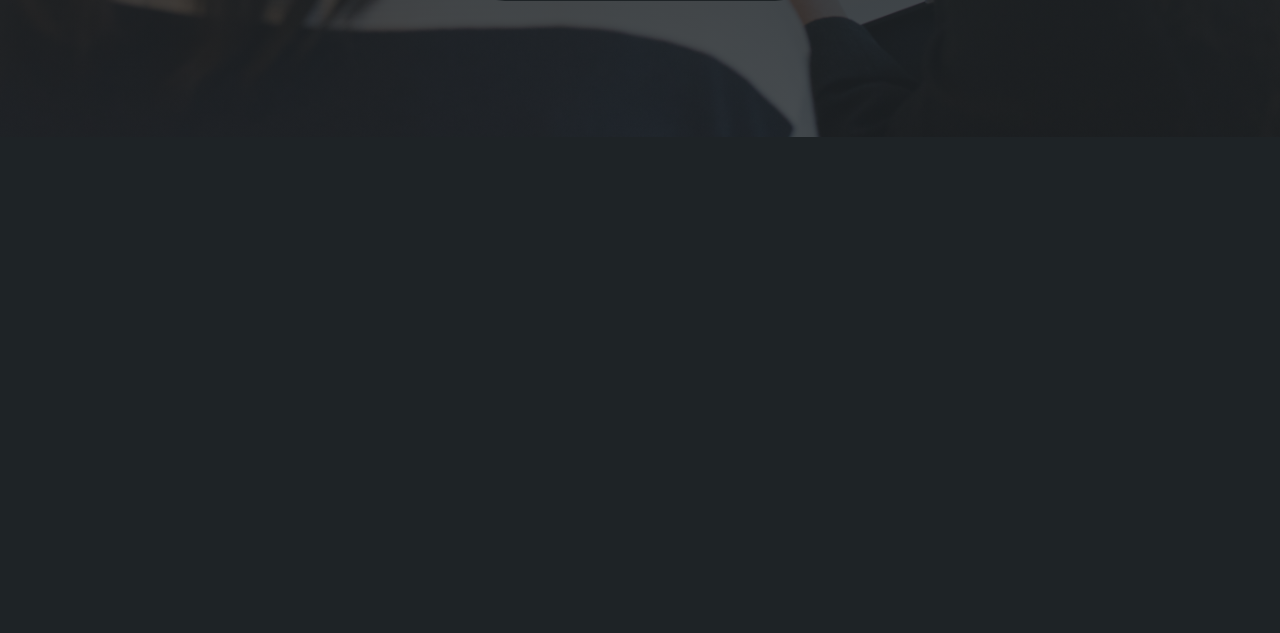
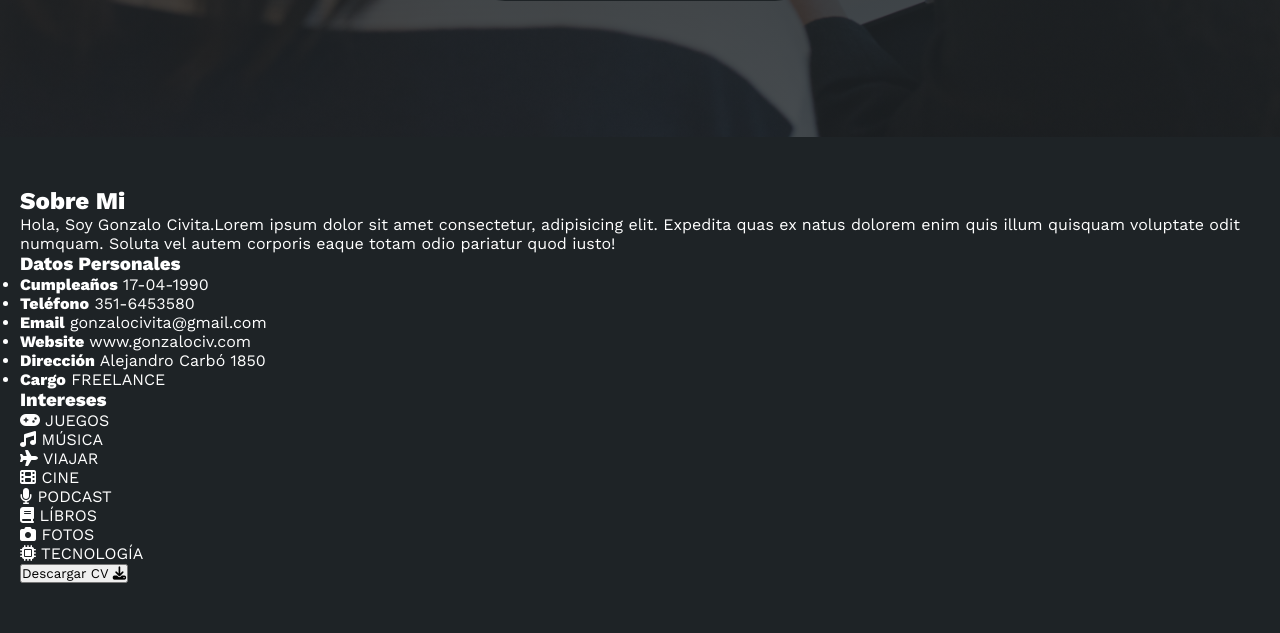
Before and after one commit to GonzaloCiv90/Web-portfolio1, a PHP site: page / in a window 1280 px wide. Shown: the part 663-1296 px from the top of the page. Before the commit the page ends 800 px from the top, so only its background shows below. Run offline with PHP 8.4, Linux system fonts and the light colour scheme.

Commit message:
Se agrega htma y css de la sección Sobre mí.

```diff
--- a/Index.html
+++ b/Index.html
@@ -48,5 +48,103 @@
 			</div>
 		</div>
 	</section>
+
+	<!--SECTION SOBRE MI-->
+	<section id="sobremi" class="sobremi">
+		<div class="contenido-seccion">
+			<h2>Sobre Mi</h2>
+			<p><span>Hola, Soy Gonzalo Civita.</span>Lorem ipsum dolor sit amet consectetur, adipisicing elit. Expedita quas ex natus dolorem enim quis illum quisquam voluptate odit numquam. Soluta vel autem corporis eaque totam odio pariatur quod iusto!</p>
+
+			<div class="fila">
+				<!--DATOS PERSONALES-->
+				<div class="col">
+					<h3>Datos Personales</h3>
+					<ul>
+						<li>
+							<strong>Cumpleaños</strong>
+							17-04-1990
+						</li>
+					</ul>
+					<ul>
+						<li>
+							<strong>Teléfono</strong>
+							351-6453580
+						</li>
+					</ul>
+					<ul>
+						<li>
+							<strong>Email</strong>
+							gonzalocivita@gmail.com
+						</li>
+					</ul>
+					<ul>
+						<li>
+							<strong>Website</strong>
+							www.gonzalociv.com
+						</li>
+					</ul>
+					<ul>
+						<li>
+							<strong>Dirección</strong>
+							Alejandro Carbó 1850
+						</li>
+					</ul>
+					<ul>
+						<li>
+							<strong>Cargo</strong>
+							FREELANCE
+						</li>
+					</ul>
+				</div>
+
+				<!--INTERESES-->
+				<div class="col">
+					<h3>Intereses</h3>
+					<div class="contenedor-intereses">
+						<div class="intereses">
+							<i class="fa-solid fa-gamepad"></i>
+							<span>JUEGOS</span>
+						</div>
+						<div class="intereses">
+							<i class="fa-solid fa-music"></i>
+							<span>MÚSICA</span>
+						</div>
+						<div class="intereses">
+							<i class="fa-solid fa-plane"></i>
+							<span>VIAJAR</span>
+						</div>
+						<div class="intereses">
+							<i class="fa-sharp fa-solid fa-film"></i>
+							<span>CINE</span>
+						</div>
+						<div class="intereses">
+							<i class="fa-solid fa-microphone"></i>
+							<span>PODCAST</span>
+						</div>
+						<div class="intereses">
+							<i class="fa-solid fa-book"></i>
+							<span>LÍBROS</span>
+						</div>
+						<div class="intereses">
+							<i class="fa-solid fa-camera"></i>
+							<span>FOTOS</span>
+						</div>
+						<div class="intereses">
+							<i class="fa-sharp fa-solid fa-microchip"></i>
+							<span>TECNOLOGÍA</span>
+						</div>
+					</div>
+				</div>
+			</div>
+			<button>
+				Descargar CV <i class="fa-solid fa-download"></i>
+				<span class="overlay"></span>
+			</button>
+		</div>
+
+		<div class="fila">
+			<div class="col"></div>
+		</div>
+	</section>
 </body>
 </html>
--- a/estilos.css
+++ b/estilos.css
@@ -108,3 +108,8 @@ html{
 .inicio .contenido-banner .redes a:hover{
 	background-color: #1CB698;
 }
+.sobremi{
+	background-color: #1e2326;
+	color: #fff;
+	padding: 50px 20px;
+}
```
